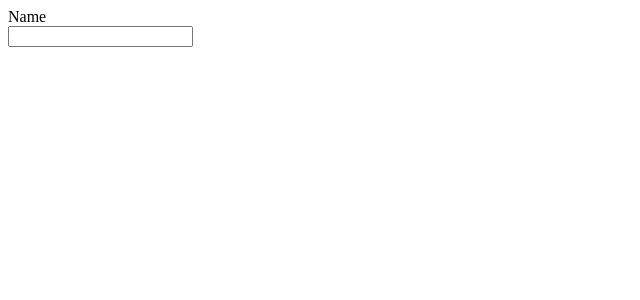
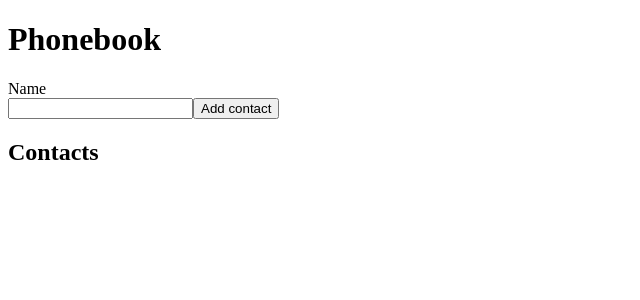
Before and after one commit to Svitlana-Ilnytska/goit-react-hw-02-phonebook, a React (Create React App) app: page / in a window 1280 px wide. Shown: the top 300 px of the page, without its empty margins (0-640 px from the left). Built offline with nearby package versions, Linux system fonts and the light colour scheme.

Commit message:
added ContactList.propTypes = {

```diff
--- a/src/App.js
+++ b/src/App.js
@@ -1,53 +1,42 @@
 import React, { Component } from "react";
+import ContactForm from "./components/ContactForm";
+import ContactList from "./components/ContactList ";
+
 import { nanoid } from "nanoid";
 
 export default class App extends Component {
   state = {
     contacts: [],
-    name: "",
   };
 
   nameInputId = nanoid();
 
-  handleChange = (e) => {
-    const { name, value } = e.target;
-    this.setState({
-      [name]: value,
-    });
+  addContact = (contact) => {
+    const contactToAdd = {
+      ...contact,
+      id: nanoid(),
+    };
+
+    this.setState((state) => ({
+      contacts: [...state.contacts, contactToAdd],
+    }));
   };
 
-  // handleSubmit = (e) => {
-  //   e.preventDefault();
-
-  //   this.props.onSignUp({ ...this.state });
-  //   this.reset();
-  // };
-
-  // reset = () => {
-  //   this.setState({
-  //     name: "",
-  //   });
-  // };
+  deleteContact = (id) => {
+    this.setState((state) => ({
+      contacts: state.contacts.filter((contact) => contact.id !== id),
+    }));
+  };
 
   render() {
-    const { name } = this.state;
+    const { contacts } = this.state;
     return (
-      <form onSubmit={this.handleSubmit}>
-        <label>
-          Name
-          <br />
-          <input
-            type="text"
-            value={name}
-            onChange={this.handleChange}
-            id={this.nameInputId}
-            name="name"
-            pattern="^[a-zA-Zа-яА-Я]+(([' -][a-zA-Zа-яА-Я ])?[a-zA-Zа-яА-Я]*)*$"
-            title="Name may contain only letters, apostrophe, dash and spaces. For example Adrian, Jacob Mercer, Charles de Batz de Castelmore d'Artagnan"
-            required
-          />
-        </label>
-      </form>
+      <div>
+        <h1>Phonebook</h1>
+        <ContactForm onAddContact={this.addContact} />
+        <h2>Contacts</h2>
+        <ContactList items={contacts} />
+      </div>
     );
   }
 }
--- /dev/null
+++ b/src/components/ContactForm.jsx
@@ -0,0 +1,51 @@
+import React, { Component } from "react";
+import { nanoid } from "nanoid";
+
+export default class ContactForm extends Component {
+  state = {
+    name: "",
+  };
+
+  nameInputId = nanoid();
+
+  handleChange = (e) => {
+    const { name, value } = e.target;
+    this.setState({
+      [name]: value,
+    });
+  };
+
+  handleSubmit = (e) => {
+    e.preventDefault();
+
+    this.props.onAddContact({ ...this.state });
+
+    this.setState({
+      name: "",
+
+    });
+  };
+
+  render() {
+    const { name } = this.state;
+    return (
+      <form onSubmit={this.handleSubmit}>
+        <label>
+          Name
+          <br />
+          <input
+            type="text"
+            name="name"
+            value={name}
+            onChange={this.handleChange}
+            id={this.nameInputId}
+            pattern="^[a-zA-Zа-яА-Я]+(([' -][a-zA-Zа-яА-Я ])?[a-zA-Zа-яА-Я]*)*$"
+            title="Name may contain only letters, apostrophe, dash and spaces. For example Adrian, Jacob Mercer, Charles de Batz de Castelmore d'Artagnan"
+            required
+          />
+        </label>
+        <button type="submit">Add contact</button>
+      </form>
+    );
+  }
+}
--- /dev/null
+++ b/src/components/ContactList .jsx
@@ -0,0 +1,23 @@
+import React from "react";
+import PropTypes from "prop-types";
+
+const ContactList = ({ items, onDeleteContact }) =>
+//   items.length > 0 && (
+    <ul>
+      {items.map((item) => (
+        <li key={item.id}>{item}</li>
+      ))}
+    </ul>
+//   );
+
+ContactList.propTypes = {
+  items: PropTypes.arrayOf(
+    PropTypes.shape({
+      id: PropTypes.string.isRequired,
+      name: PropTypes.string.isRequired,
+    }).isRequired
+  ).isRequired,
+  onDeleteTask: PropTypes.func,
+};
+
+export default ContactList;
```
